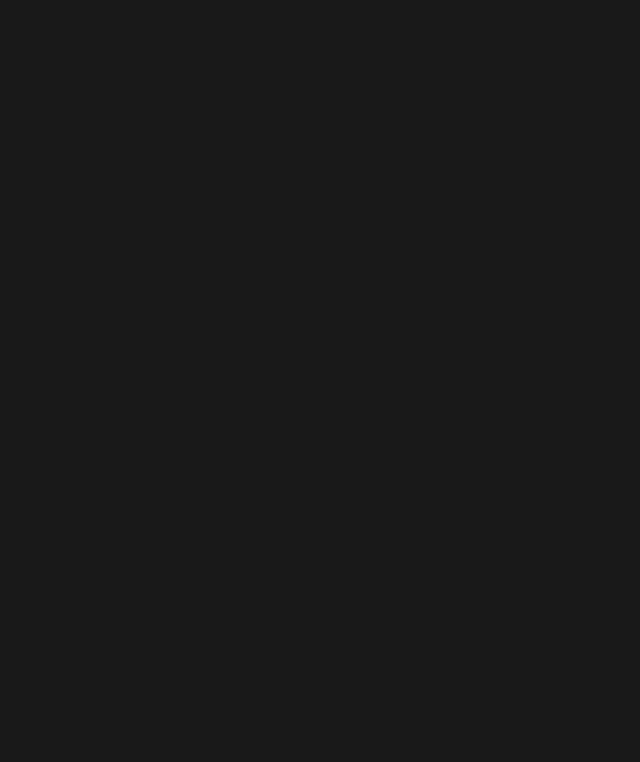
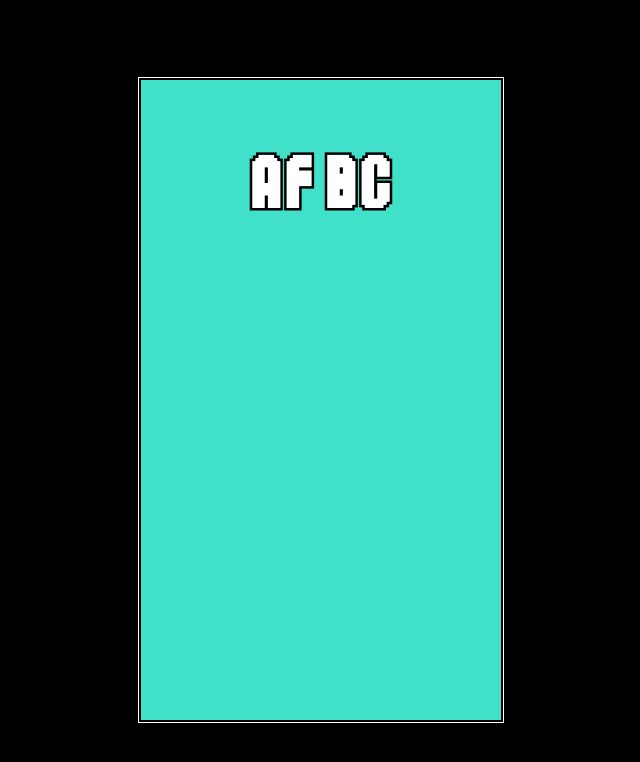
Before and after one commit to bizarre/afbc, a plain HTML site: page index.html in a window 1280 px wide. Shown: the whole page, without its empty margins (319-959 px from the left). Drawn offline with Linux system fonts and the light colour scheme.

Commit message:
Update title screen + canvas size

```diff
--- a/bootstrap.js
+++ b/bootstrap.js
@@ -2,10 +2,8 @@
 
 // run this in closure to not pollute global scope
 (async () => {
-  // first we grab the canvas element
+  // grab the canvas element
   const handle = document.getElementById('canvas')
-  // then we set the canvas height to be the width times 9/16 for a 16:9 ratio
-  handle.height = handle.width * (9 / 16)
 
   // game options
   const options = {
--- a/game/game.js
+++ b/game/game.js
@@ -2,9 +2,11 @@ class Game {
 
   constructor(handle, { fps, speed = 1}) {
     this.handle = handle
+    this.ctx = handle.getContext('2d')
     this.fps = fps
     this.speed = speed
     this.state = GameState.TITLE_SCREEN
+    this.scene = new TitleScreenScene('title_screen', handle)
   }
 
   async start () {
@@ -15,7 +17,6 @@ class Game {
   }
 
   async _renderLoop () {
-    console.log('hi')
     return await new Promise(_ => {
       setInterval(async () => {
         await this._render()
@@ -24,7 +25,8 @@ class Game {
   }
 
   async _render() {
-
+    this.ctx.clearRect(0, 0, this.handle.width, this.handle.height)
+    await this.scene?.render()
   }
 
   async _logicLoop () {
@@ -44,7 +46,7 @@ class Game {
   }
 
   async _tick () {
-    console.log(this.state)
+    await this.scene?.tick()
   }
 
 }
--- /dev/null
+++ b/game/scene/impl/titlescreen.js
@@ -0,0 +1,24 @@
+class TitleScreenScene extends Scene {
+
+  constructor(name, handle) {
+    super(name, handle)
+  }
+
+  async tick () {
+
+  }
+
+  async render () {
+    this.ctx.fillStyle = "#41e0c8";
+    this.ctx.fillRect(0, 0, canvas.width, canvas.height);
+    this.ctx.font = '200px FlappyBirdRegular'
+    const title = 'AFBC'
+    const measurement = this.ctx.measureText(title)
+    this.ctx.strokeStyle = "black"
+    this.ctx.lineWidth = 10;
+    this.ctx.strokeText(title, this.handle.width / 2 - measurement.width / 2, this.handle.height / 5)
+    this.ctx.fillStyle = "white"
+    this.ctx.fillText(title, this.handle.width / 2 - measurement.width / 2, this.handle.height / 5)
+  }
+
+}
--- a/game/scene/scene.js
+++ b/game/scene/scene.js
@@ -0,0 +1,17 @@
+class Scene {
+
+  constructor(name, handle) {
+    this.name = name
+    this.handle = handle
+    this.ctx = handle.getContext('2d')
+  }
+
+  async tick () {
+
+  }
+
+  async render () {
+
+  }
+
+}
--- a/index.html
+++ b/index.html
@@ -3,12 +3,15 @@
 <head>
     <meta charset="UTF-8">
     <meta name="viewport" content="width=device-width, initial-scale=1.0">
+    <link rel="preload" href="style.css" as="style">
     <link rel="stylesheet" href="style.css">
 </head>
 <body>
-    <canvas id="canvas"></canvas>
+    <canvas width="720" height="1280" id="canvas"></canvas>
 
     <!-- Game scripts & dependencies -->
+    <script src="game/scene/scene.js"></script>
+    <script src="game/scene/impl/titlescreen.js"></script>
     <script src="game/game.js"></script>
     <script src="game/state.js"></script>
 
--- a/style.css
+++ b/style.css
@@ -1,5 +1,5 @@
 :root {
-  --bg: rgba(25, 25, 25, 1)
+  --bg: black;
 }
 
 body {
@@ -8,9 +8,20 @@ body {
   margin: 0;
   padding: 0;
   background: var(--bg);
+  display: flex;
+  align-items: center;
+  justify-content: center;
 }
 
 canvas {
-  background: var(--bg);
-  width: 100%;
+  background: white;
+  border: 2px solid var(--bg);
+  outline: 1px solid white;
+  width: 360px;
+  height: 640px;
 }
+
+@font-face {
+  font-family: 'FlappyBirdRegular';
+  src: url('assets/FlappyBirdRegular.ttf');
+}
```
Also changed, not shown: assets/FlappyBirdRegular.ttf (added).
